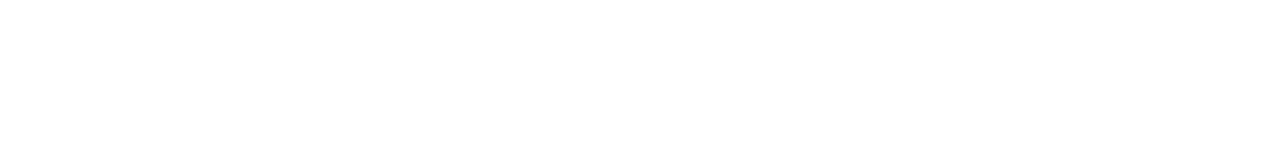
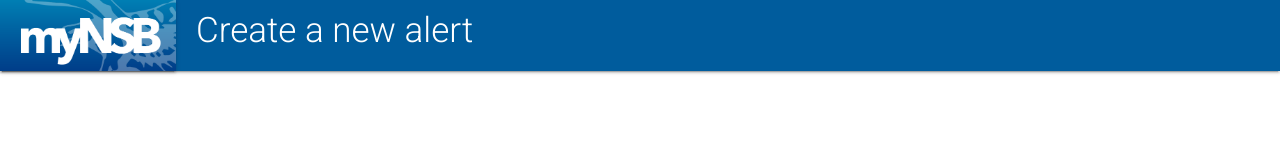
Before and after one commit to Cyber-Shadow/myNSB-Webapp, a plain HTML site: page main.html in a window 1280 px wide. Drawn offline with nearby package versions, Linux system fonts and the light colour scheme.

Commit message:
New "Main" Page

```diff
--- a/main.html
+++ b/main.html
@@ -0,0 +1,13 @@
+<head>
+    <link href="https://fonts.googleapis.com/css?family=Roboto:100,300,400,500,700" rel="stylesheet">
+    <link rel="stylesheet" type="text/css" href="styles/custom.css">
+    <meta name="viewport" content="width=device-width" initialScale="1.0">
+</head>
+
+<body>
+    <script src="js/jquery-3.1.0.min.js"></script>
+    <script src="js/login"></script>
+    <div id="header">
+      <img src="img/logo1.png" id="headertitle">
+      <h1 id="leftheader">Create a new alert</h1>
+    </div>
--- a/styles/custom.css
+++ b/styles/custom.css
@@ -1,6 +1,26 @@
     @import url('https://fonts.googleapis.com/css?family=Roboto:300,400,500,700');
 body {
+    margin: 0;
     font-family: 'Roboto', sans-serif;
+}
+
+#headertitle, #header {
+    box-shadow: 0 2px 2px 0 rgba(0, 0, 0, .14), 0 3px 1px -2px rgba(0, 0, 0, .2), 0 1px 5px 0 rgba(0, 0, 0, .12);
+    width: 176px
+}
+
+#header {
+    background-color: #005c9d;
+    width: 100%;
+}
+
+#leftheader {
+    letter-spacing: 0;
+    color: #fff;
+    position: absolute;
+    left: 196px;
+    top: 10px;
+    font-size: 35px;
 }
 
 #title {
@@ -9,12 +29,6 @@ body {
     margin: 30 auto 35;
     width: 230px;
     height: 230px;
-}
-
-hr {
-    width: 100%;
-    height: 1px;
-    background: #fff
 }
 
 h1 {
@@ -181,6 +195,7 @@ input:focus~.highlight {
     font-weight: 400;
     text-decoration: none;
     margin: 0 auto;
+    width: 130px;
     box-shadow: 0 2px 2px 0 rgba(0, 0, 0, .14), 0 3px 1px -2px rgba(0, 0, 0, .2), 0 1px 5px 0 rgba(0, 0, 0, .12);
 }
 
```
Also changed, not shown: index.html (+1 -1 lines), img/logo.png, img/logo1.png (added), js/loginValidation.js (added). Lines whose indentation alone changed are shown as unchanged.
